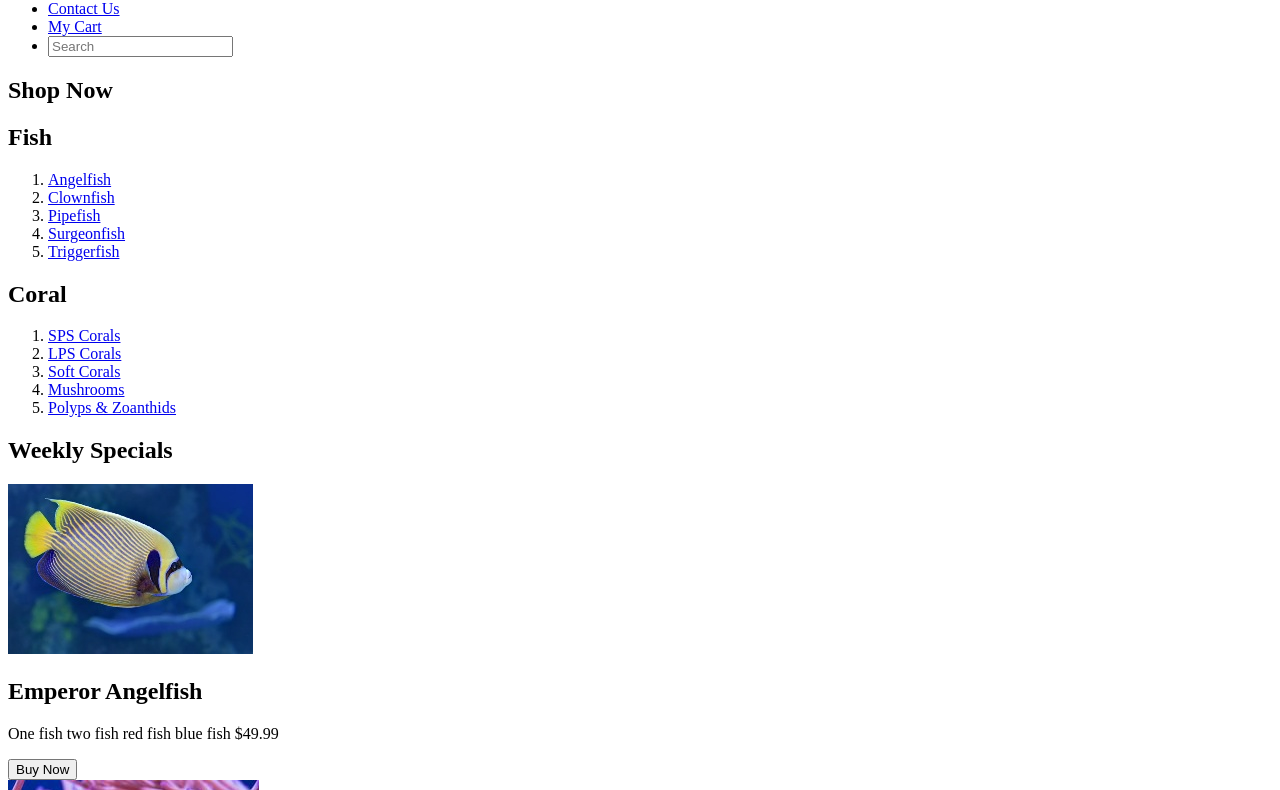
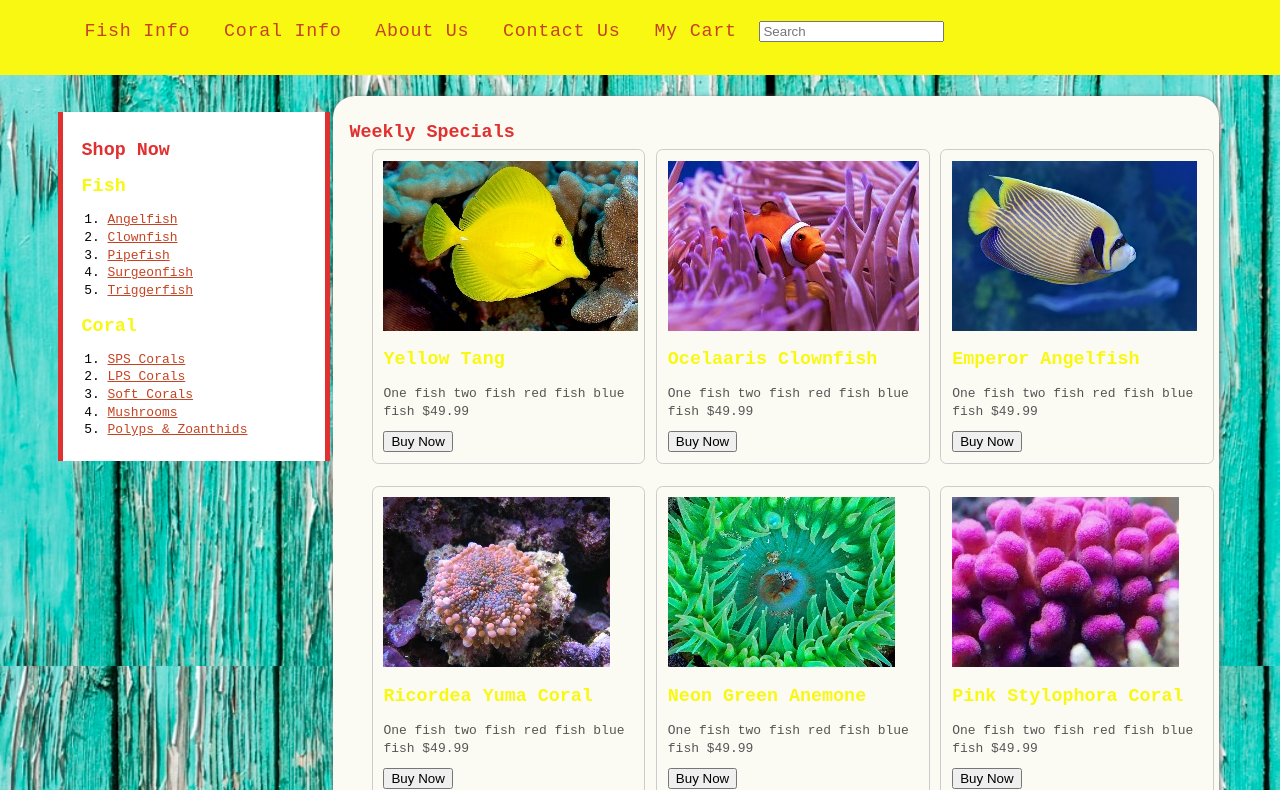
Before and after one commit to scottpsinclair/thefishshop, a plain HTML site: page index.html in a window 1280 px wide. Shown: the part 134-924 px from the top of the page. Drawn offline with Linux system fonts and the light colour scheme.

Commit message:
main body added

```diff
--- a/index.html
+++ b/index.html
@@ -9,6 +9,7 @@
 </head>
 <body>
     <header>
+        <div class="contentWrapper">
         <!--Navigation Menu-->
         <h1>The Fish Shack</h1>
         <nav>
@@ -21,7 +22,9 @@
                 <li><input type="search" id="search" placeholder="Search"></li>
             </ul>
         </nav>
+     </div>
     </header>
+    <div class="contentWrapper">
     <section id="sidebar">
         <!--categories-->
         <h1>Shop Now</h1>
@@ -42,7 +45,8 @@
             <li><a href="#">Polyps & Zoanthids</a></li>
         </ol>
     </section>
-    <section id="main">
+    </div>
+    <section id="main" class="contentWrapper">
         <!--Main Section-->
         <h1>Weekly Specials</h1>
         <!--Weekly Specials-->
--- a/main.css
+++ b/main.css
@@ -0,0 +1,170 @@
+/*Common elements*/
+body {
+    font-size: 67.5%;
+    font-family:'Courier New', Courier, monospace;
+    background: #39150C url(images/wood_plank.jfif) no-repeat fixed top center;
+    padding: 0;
+    margin: 0;
+    -webkit-background-size: 100% 100%;
+    -moz-background-size: 100% 100%;
+    background-size: 100% 100%;
+    -o-background-size: 100% 100%;
+}
+
+h1 {
+    color: #E03030;
+    font-size: 1.7em;
+    padding: 0px;
+    margin: 0.5em 0 0.35em 0;
+}
+
+h2 {
+    color: #F8F813;
+    font-size: 1.7em;
+    padding: 0px;
+    margin: 0.5 0 0.35em 0;
+}
+p {
+    font-size: 1.2em;
+    line-height: 1.4em;
+    color: #555;
+    padding: 0px;
+    margin: 0px 0.5em 0.75em 0px;
+}
+
+ol {
+    font-size: 1.2em;
+    margin: 0 0 0 1.0em;
+    padding: 0 0 0 1.0em;
+}
+
+ol li {
+    margin: 0;
+    padding: 0 0 0.2em;
+}
+
+a, a:visited {
+    color: #C64322;
+}
+a:hover {
+    color: #333;
+}
+
+hr {
+    padding: 0;
+    margin: 1.5em 1.5em 0.75em 0.5em;
+}
+
+.contentWrapper {
+    margin: 0 auto;
+    max-width: 1170px;
+    padding: 0 3.0em;
+}
+
+.left {
+    float: left;
+}
+
+.right {
+    float: right;
+}
+
+/*Header*/
+header {
+    padding: 2.5em 0 0.5em;
+    margin: 0 0 2.0em;
+    background: #F8F813 center 0px;
+}
+
+header h1 {
+    font-family: 'Courier New', Courier, monospace;
+    color: #E03030;
+    font-size: 7.5em;
+    letter-spacing: -0.025em;
+    margin: 0;
+}
+header h2 {
+    font-weight: 300;
+    font-size: 3.8em;
+    color: #F8F813;
+    margin: -0.4em 0 0 1.0em;
+    text-transform: uppercse;
+    letter-spacing: 0.05em;
+}
+
+nav {
+    color: #000;
+    font-size: 1.7em;
+    letter-spacing: 0.04em;
+    padding: 1.0em 1.0em 0.5em;
+    margin: 1.0em 0 ;
+}
+
+nav ul {
+    margin: 0;
+    padding: 0;
+    list-style: none;
+}
+
+nav li {
+    display: inline-block;
+    margin: 0;
+}
+
+nav li a, nav li a:visited {
+    text-decoration: none;
+    color: #c64322;
+    padding: 0.3em 0.6em;
+}
+
+nav li a:hover {
+    color: #c64322;
+    background-color: rgba(252,251,243,0.75);
+}
+
+
+/*Nav Bars*/
+/*Sidebar Section*/
+section#sidebar {
+    width: 238px;
+    float: left;
+    position: relative;
+    display: block;
+    background-color: #fff;
+    margin: 1.5em 0.3em 1.5em;
+    padding: 1.7em 0.5em 2.0em 1.7em;
+    border-left: #E03030 solid 5px;
+    border-right: #E03030 solid 5px;
+}
+
+/*Main Section*/
+section#main {
+    /*background-color: #FCFBE6;*/
+    width: 870px;
+    background-color: rgba(252,251,243,037);
+    margin: 0 0 2.0em;
+    padding: 1.5em 0 2.0em 1.5em;
+    display: inline-block;
+    border-radius: 2em;
+    box-shadow: 1px 1px 5px #777;/* offset-x | offset-y | blurradius | color */
+}
+section div.panel{
+    float: right;
+    position: relative;
+    width: 250px;
+    margin: 0 0.5em 2.0em 0.5em;
+    padding: 1.0em;
+    bakcground-color: #fff;
+    border: #ccc solid 1px;
+    border-radius: 0.6em;
+
+}
+section div.panel img.fishType {
+    width: 100%;
+}
+
+    /*Footer*/
+footer {
+    background-color: #F8F813;
+    height:
+}
```
Also changed, not shown: images/wood_plank.jfif (added).
